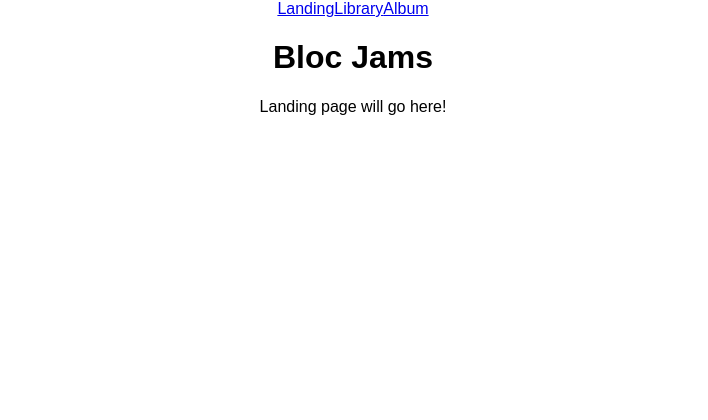
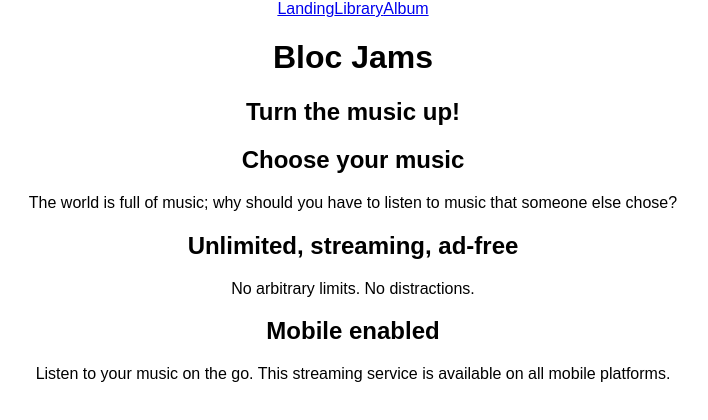
Before and after one commit to 0xZeb/React, a React (Create React App) app in the folder bloc-jams-react/: page / in a window 1280 px wide. Shown: the top 420 px of the page, without its empty margins (287-995 px from the left). Built offline with nearby package versions, Linux system fonts and the light colour scheme.

Commit message:
landing page fixed

```diff
--- a/bloc-jams-react/src/components/Album.js
+++ b/bloc-jams-react/src/components/Album.js
@@ -27,11 +27,13 @@
     this.audioElement.volume = .3;
 
 
+  }
+//end of state data
+
+  hoverPlayButton(e){
 
 
   }
-//end of state data
-
 
   changeVolume(e){
       const newVolume = e.target.value;
@@ -123,6 +125,8 @@
           return (s-(s%=60))/60+ (9<s?':':':0')+Math.floor(s);
     }
 
+
+
   render() {
     return (
        < section className = "album" > < section id = "album-info" >
@@ -148,7 +152,7 @@
 
           <td className = "song-actions" >
             < button >
-            < span className = "song-number" > {index + 1 }< /span>
+            < span className = "song-number" > { (index + 1)  }< /span>
             < span className = "ion-play" > < /span>
             <  span className = "ion-pause" > < /span>
             < / button >
--- a/bloc-jams-react/src/components/Landing.js
+++ b/bloc-jams-react/src/components/Landing.js
@@ -2,7 +2,22 @@
 
 const Landing = () => (
   <section className="landing">
-    Landing page will go here!
+      <h1 className="hero-title">Turn the music up!</h1>
+
+    <section className="selling-points">
+     <div className="point">
+       <h2 className="point-title">Choose your music</h2>
+       <p className="point-description">The world is full of music; why should you have to listen to music that someone else chose?</p>
+     </div>
+     <div className="point">
+       <h2 className="point-title">Unlimited, streaming, ad-free</h2>
+       <p className="point-description">No arbitrary limits. No distractions.</p>
+     </div>
+     <div className="point">
+       <h2 className="point-title">Mobile enabled</h2>
+       <p className="point-description">Listen to your music on the go. This streaming service is available on all mobile platforms.</p>
+     </div>
+    </section>
   </section>
 );
 
```
